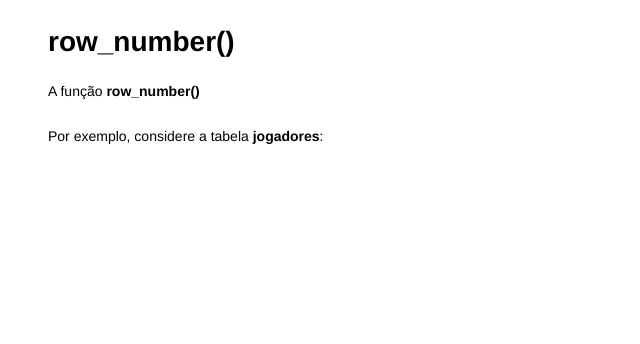
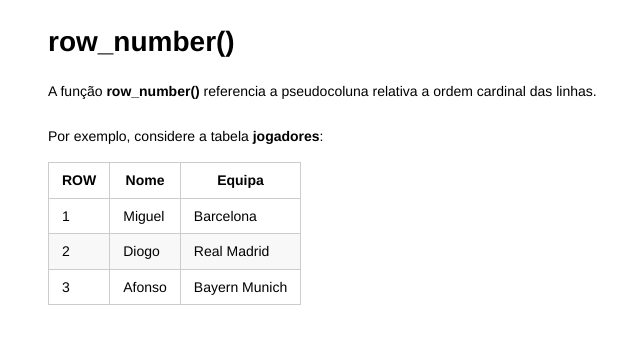
Before and after one commit to damaral31/Portuguese-School-System-DB-Modeling, a Flask app: page /explicacao/row_number in a window 1280 px wide. Shown: the part 52-396 px from the top of the page, without its empty margins (165-805 px from the left). Run offline with Flask 3, Linux system fonts and the light colour scheme; some libraries are stand-ins or nearby versions.

Commit message:
update UML

```diff
--- a/app/templates/explicacaoRowNumber.html
+++ b/app/templates/explicacaoRowNumber.html
@@ -5,9 +5,36 @@
 <h1>row_number()</h1>
 
 <p>
-    A função <b>row_number()</b>
+    A função <b>row_number()</b> referencia a pseudocoluna relativa a ordem cardinal das linhas.
     <br><br>
     Por exemplo, considere a tabela <b>jogadores</b>:
 </p>
 
+<table>
+    <thead>
+        <tr>
+            <th>ROW</th>
+            <th>Nome</th>
+            <th>Equipa</th>
+        </tr>
+    </thead>
+    <tbody>
+        <tr>
+            <td>1</td>
+            <td>Miguel</td>
+            <td>Barcelona</td>
+        </tr>
+        <tr>
+            <td>2</td>
+            <td>Diogo</td>
+            <td>Real Madrid</td>
+        </tr>
+        <tr>
+            <td>3</td>
+            <td>Afonso</td>
+            <td>Bayern Munich</td>
+        </tr>
+    </tbody>
+</table>
+
 {% endblock %}
```
Also changed, not shown: Recintos.db (added), 1 other file.
